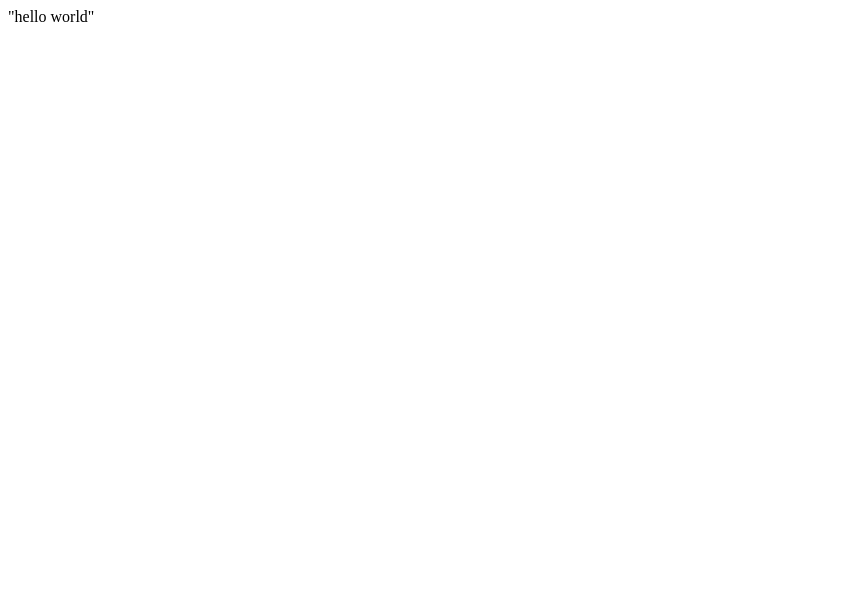
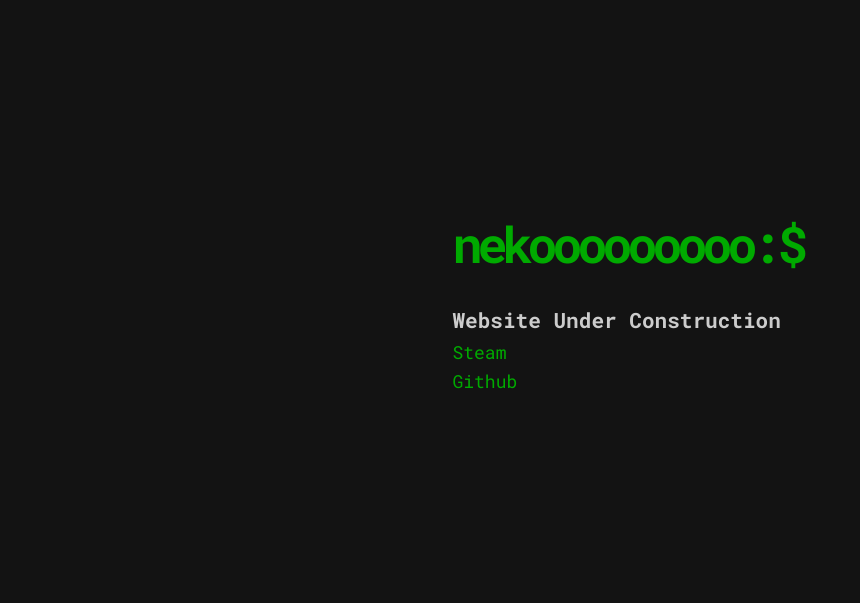
Before and after one commit to nekooooooooo/nekooooooooo.github.io, a plain HTML site: page index.html in a window 1280 px wide. Shown: the whole page, without its empty margins (0-860 px from the left). Drawn offline with Linux system fonts and the light colour scheme.

Commit message:
Under Construaction

```diff
--- /dev/null
+++ b/css/style.css
@@ -0,0 +1,80 @@
+@import url('https://fonts.googleapis.com/css2?family=Roboto+Mono:ital,wght@0,400;0,700;1,300&display=swap');
+
+* {
+    box-sizing: border-box;
+    padding: 0;
+    margin: 0;
+}
+
+:root {
+    --text-color: #00aa00;
+}
+
+body {
+    font-family: 'Roboto Mono', sans-serif;
+    background-color: rgb(19, 19, 19);
+    color: rgb(204, 204, 204);
+    font-size: 18px;
+    line-height: 1.6;
+}
+
+h1.banner {
+    color: var(--text-color);
+    font-size: 50px;
+    letter-spacing: -5px;
+    margin-bottom: 20px;
+}
+
+ul {
+    list-style-type: none;
+}
+
+a {
+    color: var(--text-color);
+    text-decoration: none;
+}
+
+.container {
+    max-width: 600px;
+    height: 600px;
+    margin: auto;
+    display: grid;
+    place-items: center;
+}
+
+.cursor {
+    font-weight: 700;
+    animation: 1s blink step-end infinite;
+}
+
+.typewriter {
+    overflow: hidden; /* Ensures the content is not revealed until the animation */
+    border-right: .15em solid orange; /* The typwriter cursor */
+    white-space: nowrap; /* Keeps the content on a single line */
+    margin: 0 auto; /* Gives that scrolling effect as the typing happens */
+    letter-spacing: .15em; /* Adjust as needed */
+    animation:
+      typing 3.5s steps(40, end),
+      blink-caret .75s step-end infinite;
+  }
+
+@keyframes typing {
+    from { width: 0 }
+    to { width: 100% }
+}
+
+/* The typewriter cursor effect */
+@keyframes blink-caret {
+    from, to { border-color: transparent }
+    50% { border-color: orange; }
+}
+
+@keyframes blink {
+    from, to {
+        color: transparent;
+    }
+
+    50% {
+        color: var(--text-color);
+    }
+}
--- a/index.html
+++ b/index.html
@@ -1 +1,29 @@
-"hello world"
+<html lang="en">
+<head>
+    <meta charset="UTF-8">
+    <meta http-equiv="X-UA-Compatible" content="IE=edge">
+    <meta name="viewport" content="width=device-width, initial-scale=1.0">
+    <link rel="stylesheet" href="css/style.css">
+    <title>Website Under Construction</title>
+</head>
+<body>
+    <div class="container">
+        <main>
+            <h1 class="banner">nekooooooooo:$<span class="cursor">|</span></h1>
+            <h3>Website Under Construction</h3>
+            <ul class="links">
+                <li>
+                    <a href="https://steamcommunity.com/id/lgoddddd/" target="_blank">
+                        Steam
+                    </a>
+                </li>
+                <li>
+                    <a href="https://github.com/nekooooooooo" target="_blank">
+                        Github
+                    </a>
+                </li>
+            </ul>
+        </main>
+    </div>
+</body>
+</html>
```
Also changed, not shown: static/github.svg (added), static/steam.svg (added).
